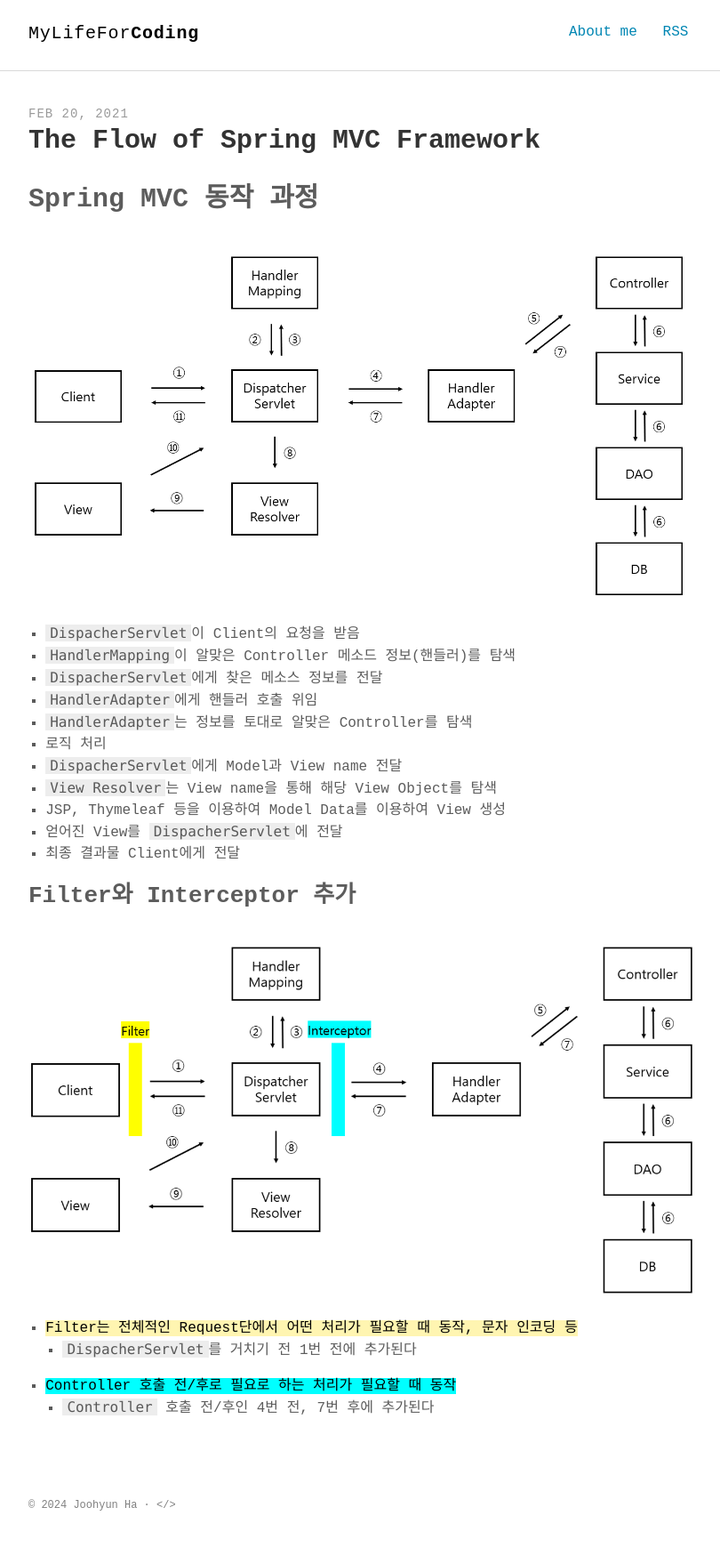
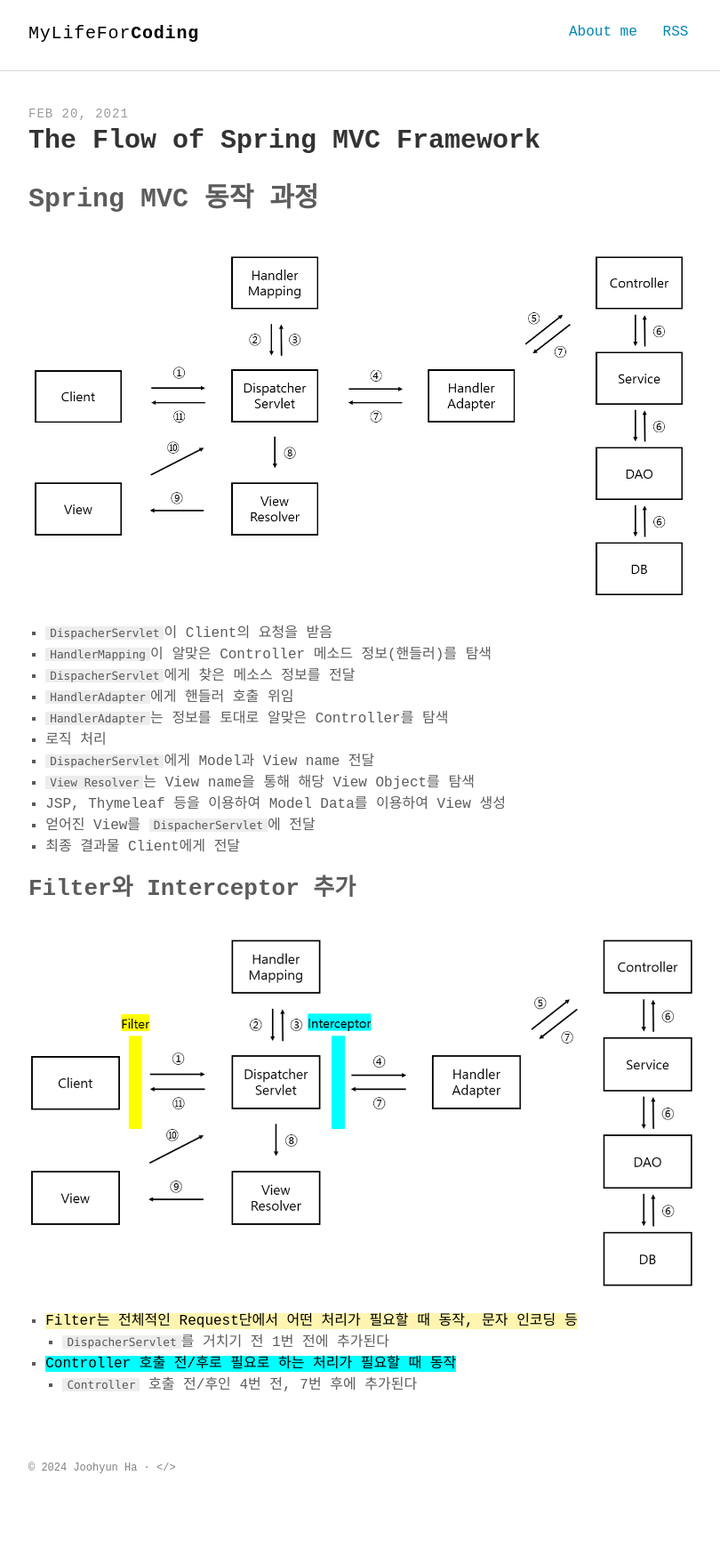
Before and after one commit to mangchhe/mangchhe.github.io, a Jekyll site: the page built from _posts/2021-02-20-SpringMvcLifeCycle.md, in a window 1280 px wide. Shown: the whole page at 89% size, without its empty margins (232-1042 px from the left). Built offline with Jekyll 4.4.1, drawn with Linux system fonts in a browser that asks for light colours; some web fonts are replaced; after the commit the page ends 1707 px from its top, so only the background shows below that.

Commit message:
update: _typography.scss

```diff
--- a/assets/scss/base/_typography.scss
+++ b/assets/scss/base/_typography.scss
@@ -93,7 +93,7 @@ code {
   border-radius: 0;
   border: none;
   font-family: "SFMono-Regular",Menlo,Consolas,"Inconsolata",monospace;
-  font-size: 1em;
+  font-size: 0.8em;
   margin: 0;
   padding: 0 5px;
   background-color: lighten($light-gray-color, 13%);
@@ -129,7 +129,7 @@ ol,
 dl {
     margin-top: 0;
     margin-left: 1.2em;
-    margin-bottom: 1rem;
+    margin-bottom: 0rem;
     list-style-type: square;
     list-style-position: outside;
     list-style-image: none;
```
